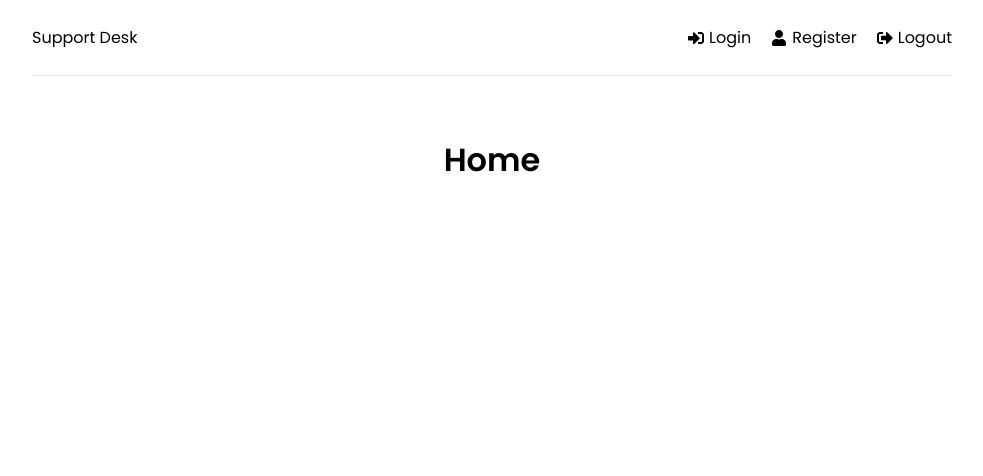
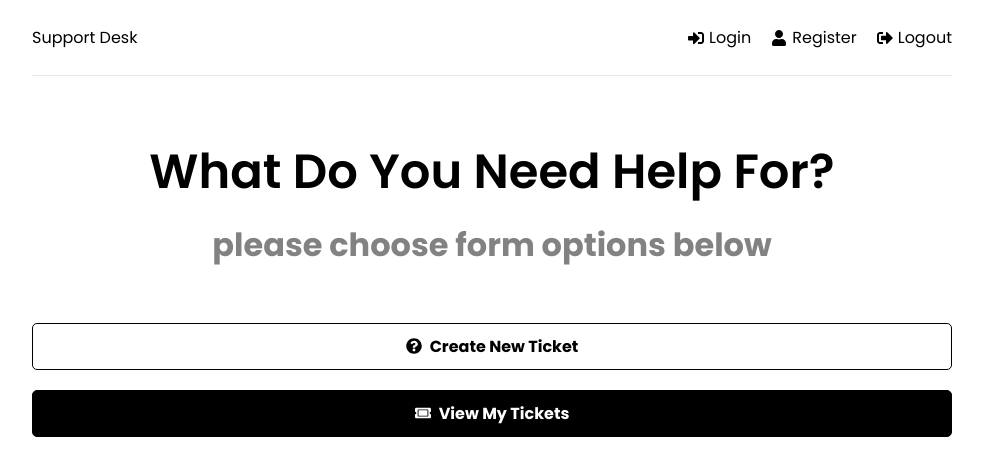
Before and after one commit to mohamedabdallah20/Support-Desk, a React (Create React App) app in the folder frontend/: page / in a window 1280 px wide. Shown: the top 476 px of the page, without its empty margins (148-1131 px from the left). Built offline with nearby package versions, Linux system fonts and the light colour scheme.

Commit message:
Setup Home page

```diff
--- a/frontend/src/pages/Home.jsx
+++ b/frontend/src/pages/Home.jsx
@@ -1,10 +1,20 @@
 import React from 'react'
-
+import { Link } from 'react-router-dom'
+import { FaQuestionCircle, FaTicketAlt } from 'react-icons/fa'
 function Home() {
   return (
-    <div>
-      <h1>Home</h1>
-    </div>
+    <>
+      <section className="heading">
+        <h1>What Do You Need Help For?</h1>
+        <p>please choose form options below</p>
+      </section>
+      <Link to="/new-ticket" className="btn btn-reverse btn-block">
+        <FaQuestionCircle /> Create New Ticket
+      </Link>
+      <Link to="/tickets" className="btn btn-block">
+        <FaTicketAlt /> View My Tickets
+      </Link>
+    </>
   )
 }
 
```
